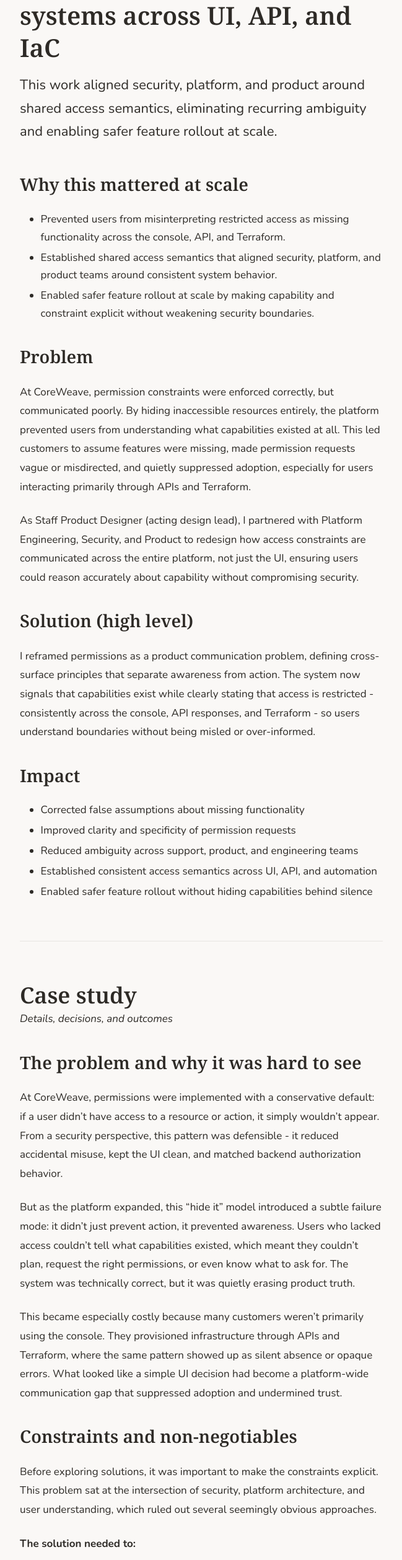
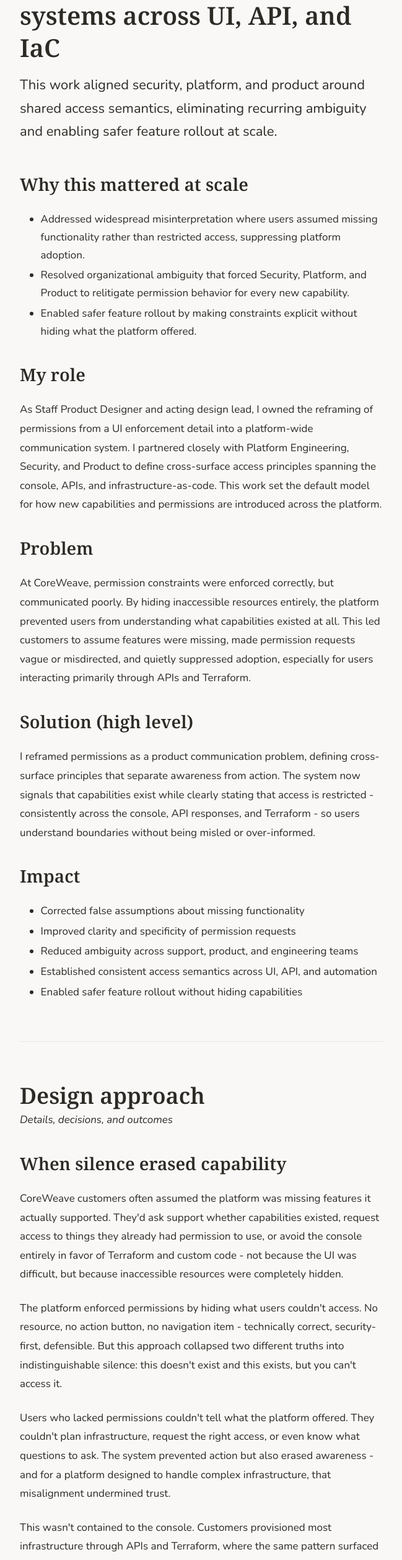
Before and after one commit to flores8/lauralee2025, a Next.js app: page /portfolio/permission-aware-systems in a window 1280 px wide. Shown: the part 251-2768 px from the top of the page at 62% size, without its empty margins (315-964 px from the left). Built offline with nearby package versions, Linux system fonts and the light colour scheme.

Commit message:
update portfolio permission aware systems copy

```diff
--- a/app/(main)/portfolio/[slug]/permission-aware-systems.js
+++ b/app/(main)/portfolio/[slug]/permission-aware-systems.js
@@ -11,15 +11,18 @@
       <section className="case-study-section">
         <h2>Why this mattered at scale</h2>
         <ul>
-          <li>Prevented users from misinterpreting restricted access as missing functionality across the console, API, and Terraform.</li>
-          <li>Established shared access semantics that aligned security, platform, and product teams around consistent system behavior.</li>
-          <li>Enabled safer feature rollout at scale by making capability and constraint explicit without weakening security boundaries.</li>
+          <li>Addressed widespread misinterpretation where users assumed missing functionality rather than restricted access, suppressing platform adoption.</li>
+          <li>Resolved organizational ambiguity that forced Security, Platform, and Product to relitigate permission behavior for every new capability.</li>
+          <li>Enabled safer feature rollout by making constraints explicit without hiding what the platform offered.</li>
         </ul>
+
+        <h2>My role</h2>
+        <p>As Staff Product Designer and acting design lead, I owned the reframing of permissions from a UI enforcement detail into a platform-wide communication system. I partnered closely with Platform Engineering, Security, and Product to define cross-surface access principles spanning the console, APIs, and infrastructure-as-code. This work set the default model for how new capabilities and permissions are introduced across the platform.</p>
+
         <h2>Problem</h2>
         <p>
         At CoreWeave, permission constraints were enforced correctly, but communicated poorly. By hiding inaccessible resources entirely, the platform prevented users from understanding what capabilities existed at all. This led customers to assume features were missing, made permission requests vague or misdirected, and quietly suppressed adoption, especially for users interacting primarily through APIs and Terraform.
         </p>
-        <p>As Staff Product Designer (acting design lead), I partnered with Platform Engineering, Security, and Product to redesign how access constraints are communicated across the entire platform, not just the UI, ensuring users could reason accurately about capability without compromising security.</p>
         <h2>Solution (high level)</h2>
         <p>I reframed permissions as a product communication problem, defining cross-surface principles that separate awareness from action. The system now signals that capabilities exist while clearly stating that access is restricted - consistently across the console, API responses, and Terraform - so users understand boundaries without being misled or over-informed.</p>
         <h2>Impact</h2>
@@ -28,57 +31,42 @@
           <li>Improved clarity and specificity of permission requests</li>
           <li>Reduced ambiguity across support, product, and engineering teams</li>
           <li>Established consistent access semantics across UI, API, and automation</li>
-          <li>Enabled safer feature rollout without hiding capabilities behind silence</li>
+          <li>Enabled safer feature rollout without hiding capabilities</li>
         </ul>
       </section>
       <hr className="case-study-divider" />
       <section className="case-study-section">
-        <h2 className="case-study-title">Case study</h2>
+        <h2 className="case-study-title">Design approach</h2>
         <p><em>Details, decisions, and outcomes</em></p>
 
-        <h2>The problem and why it was hard to see</h2>
-        <p>At CoreWeave, permissions were implemented with a conservative default: if a user didn’t have access to a resource or action, it simply wouldn’t appear. From a security perspective, this pattern was defensible - it reduced accidental misuse, kept the UI clean, and matched backend authorization behavior.</p>
-        <p>But as the platform expanded, this “hide it” model introduced a subtle failure mode: it didn’t just prevent action, it prevented awareness. Users who lacked access couldn’t tell what capabilities existed, which meant they couldn’t plan, request the right permissions, or even know what to ask for. The system was technically correct, but it was quietly erasing product truth.</p>
-        <p>This became especially costly because many customers weren’t primarily using the console. They provisioned infrastructure through APIs and Terraform, where the same pattern showed up as silent absence or opaque errors. What looked like a simple UI decision had become a platform-wide communication gap that suppressed adoption and undermined trust.</p>
+        <h2>When silence erased capability</h2>
+        <p>CoreWeave customers often assumed the platform was missing features it actually supported. They'd ask support whether capabilities existed, request access to things they already had permission to use, or avoid the console entirely in favor of Terraform and custom code - not because the UI was difficult, but because inaccessible resources were completely hidden.</p>
+        <p>The platform enforced permissions by hiding what users couldn't access. No resource, no action button, no navigation item - technically correct, security-first, defensible. But this approach collapsed two different truths into indistinguishable silence: this doesn't exist and this exists, but you can't access it.</p>
+        <p>Users who lacked permissions couldn't tell what the platform offered. They couldn't plan infrastructure, request the right access, or even know what questions to ask. The system prevented action but also erased awareness - and for a platform designed to handle complex infrastructure, that misalignment undermined trust.</p>
+        <p>This wasn't contained to the console. Customers provisioned most infrastructure through APIs and Terraform, where the same pattern surfaced as silent absence or opaque errors. What initially looked like a UI state problem was actually a platform-wide communication failure.</p>
 
         <h2>Constraints and non-negotiables</h2>
-        <p>Before exploring solutions, it was important to make the constraints explicit. This problem sat at the intersection of security, platform architecture, and user understanding, which ruled out several seemingly obvious approaches.</p>
-        <p><span className="bold">The solution needed to:</span></p>
-        <ul>
-          <li>Preserve a conservative security posture, without leaking sensitive information or implying entitlement to restricted resources</li>
-          <li>Work consistently across <span className="bold">console, API, and infrastructure-as-code</span>, including for users who never interact with the UI</li>
-          <li>Avoid relying on role-based assumptions, given the variability of org structures, service accounts, and automation</li>
-          <li>Provide clarity without verbosity, especially in programmatic contexts where excessive explanation can create noise or risk</li>
-          <li>Remain stable as new resources, permissions, and product areas were added</li>
-        </ul>
-        <p>Just as importantly, the system could not “fix” discoverability by encouraging unsafe behavior. Any increase in visibility had to be paired with equally clear boundaries. The goal was not to help users bypass access controls, but to help them reason accurately about what the platform could do and why certain actions were unavailable.</p>
+        <p>The solution needed to preserve CoreWeave's conservative security posture while working consistently across console, API, and infrastructure-as-code - including for users who never touched the UI. It couldn't rely on role-based assumptions given the variability of org structures and service accounts, and it needed to remain stable as new resources and permissions were added.</p>
+        <p>Most critically: increasing visibility couldn't weaken security boundaries. The goal was accuracy, not access.</p>
+
 
         <h2>Reframing permissions as a platform communication problem</h2>
-        <p>As I examined where confusion surfaced - across the console, API responses, Terraform plans, and support conversations - it became clear that this wasn’t a discoverability or UI-state problem. Permissions were already enforcing what users could and couldn’t do. The failure was in how the platform communicated capability and constraint.</p>
-        <p>By hiding inaccessible resources entirely, the system collapsed two distinct ideas into one: this doesn’t exist and this exists, but you can’t access it. That ambiguity distorted users’ mental models and led them to draw incorrect conclusions about the platform’s capabilities. In effect, the system was technically correct but communicatively silent.</p>
-        <p>Reframing the problem this way shifted the design goal. The objective was no longer to enable action or expose more controls, but to <span className="bold">enable understanding</span>. The platform needed to clearly signal that a capability existed, explicitly state that access was restricted, and do so consistently—whether a user was interacting through the console, an API, or infrastructure-as-code—without implying entitlement or weakening security boundaries.</p>
+        <p>This wasn't a discoverability problem or a UI-state problem. Permissions were already enforcing access correctly. The failure was that the platform communicated nothing - silence where there should have been clarity.</p>
+        <p>The solution required separating two things the system had collapsed: awareness and action. Users needed to understand what capabilities existed and why access was restricted, without implying they were entitled to those capabilities or that security boundaries were negotiable.</p>
+        <p>This reframe changed everything. The design goal wasn't to enable more actions or expose more controls - it was to enable accurate understanding across every surface where users encountered the platform.</p>
 
         <h2>Designing a system that communicates constraint without erasing capability</h2>
-        <p>Once the problem was reframed, the solution could not be a single pattern or UI change. It needed to be a set of <span className="bold">platform-level principles</span> that governed how permissions communicate across all surfaces, visual and non-visual alike.</p>
 
         <h3>1. Reveal existence without implying entitlement</h3>
-        <p>The most important distinction was separating <span className="bold">awareness</span> from <span className="bold">action</span>. Rather than hiding inaccessible capabilities entirely, the system needed to acknowledge that they existed while remaining explicit that the user could not act on them.</p>
-        <p>In the console, this meant surfacing certain resources or actions in a disabled state, paired with concise, contextual explanations. The goal was not to invite interaction, but to orient users: this exists, and access is intentionally restricted. Outside the UI, the same intent needed to be expressed through clear, structured responses rather than silent failure.</p>
-        <p>This preserved security boundaries while correcting a critical gap in understanding. Users could reason about what the platform offered without being misled into thinking access was accidental, temporary, or negotiable.</p>
+        <p>In the console, inaccessible capabilities surface in a disabled state with concise explanations. In APIs and Terraform, the same intent shows up as explicit error responses rather than silent absence. The pattern is consistent: <em>this exists, access is restricted, here's why</em>.</p>
 
         <h3>2. Tune disclosure by context, not by role</h3>
-        <p>A tempting approach was to vary behavior based on user roles: show more to admins, less to everyone else. In practice, this broke down quickly. Roles varied across organizations, automation often ran under service accounts, and assumptions about who “should” understand the system rarely held.</p>
-        <p>Instead, disclosure was tuned by <span className="bold">interaction context</span>. In the console, where visual affordances and progressive disclosure were available, explanations could be brief and situational. In APIs and infrastructure-as-code, clarity needed to come from explicit errors and response semantics.</p>
-        <p>What mattered was not uniform presentation, but uniform intent. Regardless of surface, the system needed to answer the same questions: Does this capability exist? Is it restricted? And what does that mean right now?</p>
+        <p>Disclosure varies by interaction context, not user role. The console can use progressive disclosure and visual affordances. APIs need structured error codes. Terraform needs actionable plan output. What remains constant is intent: every surface answers the same questions - does this exist, is it restricted, what does that mean now?</p>
 
         <h3>3. Design for users who never see the UI</h3>
-        <p>A critical realization was that many CoreWeave users would never encounter these access states in the console at all. For them, the platform existed entirely through APIs, Terraform, and automation.</p>
-        <p>This required treating non-UI touch points as first-class UX surfaces. API errors, Terraform plan outputs, and validation messages were intentionally designed to carry the same meaning as the console: clearly signaling that a capability existed, explicitly stating that access was restricted, and avoiding language that implied misconfiguration or transient failure.</p>
-        <p>Silence in these contexts was not neutral, it actively misled users. By designing access behavior at the platform level, permissions became a property of the system itself rather than an artifact of any single interface.</p>
+        <p>Many CoreWeave users interact exclusively through APIs, Terraform, and automation. API errors, plan outputs, and validation messages carry the same semantic meaning as console states: capability exists, access is restricted, this is intentional. Permissions became a platform property, not a UI artifact.</p>
 
         <h2>How the principles showed up across the platform</h2>
-        <p>These principles were applied consistently across the console and non-UI surfaces. While the specific presentation varied by context, the intent remained the same: acknowledge capability, state restriction clearly, and avoid implying entitlement or error.</p>
-        <p>Below are two representative examples.</p>
       </section>
 
       <LightboxImage
@@ -90,27 +78,31 @@
       />
 
       <section className="case-study-section">
-        <p><em>API responses followed the same semantic principles, using explicit error states rather than silent failure.</em></p>
+        <p>In the console, the "Create a bucket" action remains visible but disabled, with a tooltip explaining "You have view-only access. Ask an admin to grant bucket creation permissions." Users see what's possible without confusion about whether the feature exists.</p>
+        <p>API responses use explicit error codes and structured messages:</p>
+        <pre className="code-block">
+{`{
+  "error": {
+    "code": "PERMISSION_DENIED",
+    "message": "Bucket creation requires storage.admin role",
+    "resource": "storage.buckets.create"
+  }
+}`}
+        </pre>
+        <p>The response confirms the capability exists, states the specific permission gap, and provides the resource identifier needed to request access.</p>
 
         <h2>Aligning security, platform, and product around shared semantics</h2>
-        <p>This work required close partnership across Platform Engineering, Security, and Product, where permissions had historically been treated as a backend enforcement concern rather than a product communication surface. Early discussions surfaced real tension: increasing visibility risked being interpreted as weakening security, while maintaining silence continued to mislead users.</p>
-        <p>Rather than debating individual UI states, I focused alignment on shared principles - separating awareness from action, preserving conservative defaults, and ensuring consistency across surfaces. By grounding decisions in system semantics rather than interface preference, we were able to agree on behaviors that engineers could implement confidently and security could support without exception handling. These principles became the default model for how new capabilities and permissions are introduced across the platform.</p>
+        <p>Platform Engineering, Security, and Product initially treated permissions as backend enforcement, not product communication. Early conversations surfaced tension: Security worried that showing restricted resources implied they were negotiable. Product wanted clarity but feared security would veto changes. Platform Engineering needed consistent rules they could implement without case-by-case judgment.</p>
+        <p>Rather than debating individual UI states, I anchored alignment on the core principle: awareness ≠ entitlement. Security could maintain strict enforcement while users gained visibility. The principles became the shared model for introducing new capabilities - no re-litigation, no exceptions.</p>
 
-        <h2>Outcomes: measuring success through understanding</h2>
-        <p>The success of this work was measured less by feature usage and more by whether users and teams could reason accurately about the platform’s capabilities and constraints.</p>
-        <p>Following these changes:</p>
-        <ul>
-          <li>Users were less likely to assume functionality was missing and more likely to make <span className="bold">specific, informed permission requests</span></li>
-          <li>Support conversations shifted from <em>"does this exist?"</em> to <em>"what's required to use it?"</em></li>
-          <li>API and Terraform users encountered <span className="bold">clear, intentional responses</span> instead of silent absence or ambiguous errors</li>
-          <li>Product and engineering teams could introduce new capabilities without re-litigating how access states should appear or behave</li>
-        </ul>
-        <p>Internally, permissions became easier to reason about across teams. The platform now communicated consistent intent regardless of surface, reducing one-off explanations and making access behavior predictable as the system evolved.</p>
+        <h2>Outcomes</h2>
+        <p>Users stopped assuming features were missing. Permission requests became specific - naming the capability and required role rather than asking whether something existed.</p>
+        <p>Support conversations shifted from "Does CoreWeave support X?" to "What access do I need for X?" API and Terraform users encountered explicit errors with actionable context instead of silent failures.</p>
+        <p>Internally, product and engineering teams introduced new capabilities without debating how permissions should surface. Access behavior became predictable and reusable across the platform.</p>
 
         <h2>Designing systems that tell the truth</h2>
-        <p>This work reshaped how I think about design in complex platforms. Permissions are one of the clearest places where systems reveal whether they are telling the truth. When designed poorly, they distort understanding and quietly undermine trust. When designed well, they allow users to reason accurately about what is possible, even when the answer is not for you.</p>
-        <p>By treating permissions as a product communication problem rather than a UI state, the platform became more honest. Users could distinguish between missing capability and restricted access. Engineers could introduce new features without hiding them behind silence. And the system could enforce boundaries without misleading the people interacting with it.</p>
-        <p>I now carry this principle into all platform work: <span className="bold">design is responsible not just for usability, but for how systems explain themselves - especially where constraints, safety, and trust intersect.</span></p>
+        <p>Permissions reveal whether a platform is honest. When they hide what exists, they distort understanding and erode trust. When they separate awareness from action, they allow users to reason accurately about capability and constraint - even when the answer is "not for you."</p>
+        <p>By treating access as a communication problem rather than an enforcement detail, this work made CoreWeave's platform legible without compromising security. Users could see what existed. Teams could ship features without hiding them. And the system could enforce boundaries while telling the truth about what was possible.</p>
 
 
       </section>
```
Also changed, not shown: app/globals.css (+10 -0 lines).
